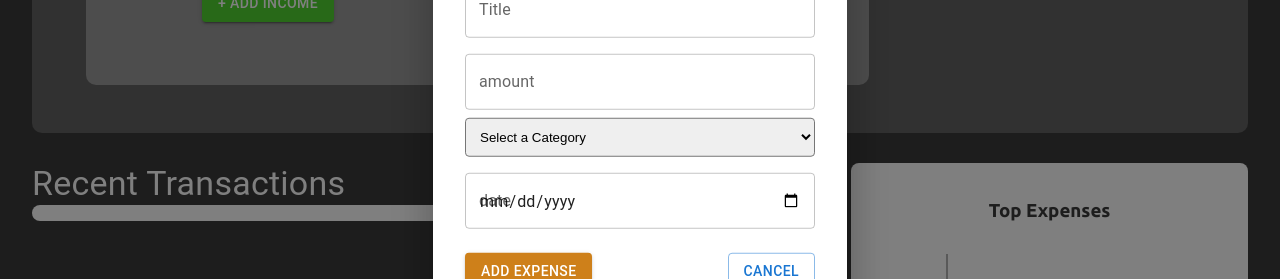
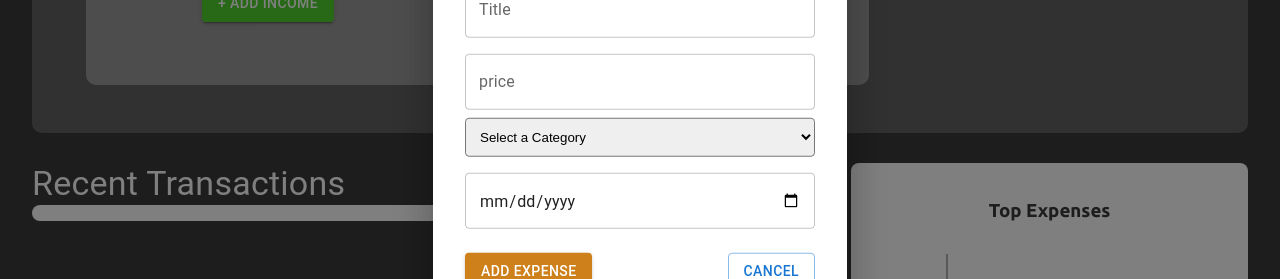
Before and after one commit to Hemavathylakisha/XEXPENSETRACKER_APP, a React (Vite) app: page / in a window 1280 px wide. Both pictures are taken after a click on the button "+ ADD EXPENSE". Shown: the part 292-571 px from the top of the page. Built offline with nearby package versions, Linux system fonts and the light colour scheme.

Commit message:
price data updated

```diff
--- a/src/components/AddExpenseModal/AddExpenseModal.jsx
+++ b/src/components/AddExpenseModal/AddExpenseModal.jsx
@@ -8,31 +8,31 @@ const categories = ['Food', 'Travel', 'Shopping', 'Entertainment', 'Health', 'Ot
 
 const AddExpenseModal = ({open, handleClose, balance, addExpense}) => {
     const [title, setTitle] = useState('');
-    const [amount, setAmount]= useState('');
+    const [price, setPrice]= useState('');
     const [category, setCategory] = useState('');
     const [date, setDate]= useState('');
 
     const handleReset = () => {
         setTitle('');
         setCategory('');
-        setAmount('');
+        setPrice('');
         setDate('');
     }
 
     const handleSubmit = () => {
-        const parsedAmount  = parseFloat(amount);
+        const parsedAmount  = parseFloat(price);
         if(!title || !parsedAmount || !category || !date){
           alert('Please fill in all fields');
             return;
         }
-        if(amount > balance){
+        if(price > balance){
             alert("You don't have a enough balance in the expense");
         }
 
         const newExpense = {
         id: expid(),
         title,
-        amount: parsedAmount,
+        price: parsedAmount,
         category,
         date,
         };
@@ -71,12 +71,12 @@ const AddExpenseModal = ({open, handleClose, balance, addExpense}) => {
       sx={{ mt: 2 }}
     />
     <TextField
-      name="amount"
-      label="amount"
+      name="price"
+      label="price"
       type="number"
       placeholder="Price"
-      value={amount}
-      onChange={(e) => setAmount(e.target.value)}
+      value={price}
+      onChange={(e) => setPrice(e.target.value)}
       fullWidth
       sx={{ mt: 2 }}
     />
@@ -95,7 +95,6 @@ const AddExpenseModal = ({open, handleClose, balance, addExpense}) => {
     </select>
     <TextField
         name="date"
-        label="date"
         type="date"
         value={date}
         onChange={(e) => setDate(e.target.value)}
--- a/src/components/EditExpenseModal/EditExpenseModal.jsx
+++ b/src/components/EditExpenseModal/EditExpenseModal.jsx
@@ -19,27 +19,27 @@ const categories = ['Food', 'Travel', 'Shopping', 'Entertainment', 'Health', 'Ot
 
 const EditExpenseModal = ({ open, handleClose, expense, updateExpense, balance }) => {
   const [title, setTitle] = useState('');
-  const [amount, setAmount] = useState('');
+  const [price, setPrice] = useState('');
   const [category, setCategory] = useState('');
   const [date, setDate] = useState('');
 
   useEffect(() => {
     if (expense) {
       setTitle(expense.title);
-      setAmount(expense.amount.toString());
+      setPrice(expense.amount.toString());
       setCategory(expense.category);
       setDate(expense.date);
     }
   }, [expense]);
 
   const handleSubmit = () => {
-    const newAmount = parseFloat(amount);
-    if (!title || !amount || !category || !date) {
+    const newAmount = parseFloat(price);
+    if (!title || !price || !category || !date) {
       alert('Please fill in all fields');
       return;
     }
 
-    const amountDiff = newAmount - expense.amount;
+    const amountDiff = newAmount - expense.price;
 
     if (amountDiff > balance) {
       alert("You don't have enough balance to increase this expense.");
@@ -49,7 +49,7 @@ const EditExpenseModal = ({ open, handleClose, expense, updateExpense, balance }
     const updated = {
       ...expense,
       title,
-      amount: newAmount,
+      price: newAmount,
       category,
       date
     };
@@ -71,11 +71,11 @@ const EditExpenseModal = ({ open, handleClose, expense, updateExpense, balance }
             fullWidth
           />
           <TextField
-            name="amount"
-            label="amount"
+            name="price"
+            label="price"
             type="number"
-            value={amount}
-            onChange={(e) => setAmount(e.target.value)}
+            value={price}
+            onChange={(e) => setPrice(e.target.value)}
             fullWidth
           />
             <select
@@ -91,7 +91,6 @@ const EditExpenseModal = ({ open, handleClose, expense, updateExpense, balance }
             </select>
           <TextField
             name="date"
-            label="date"
             type="date"
             value={date}
             onChange={(e) => setDate(e.target.value)}
```
